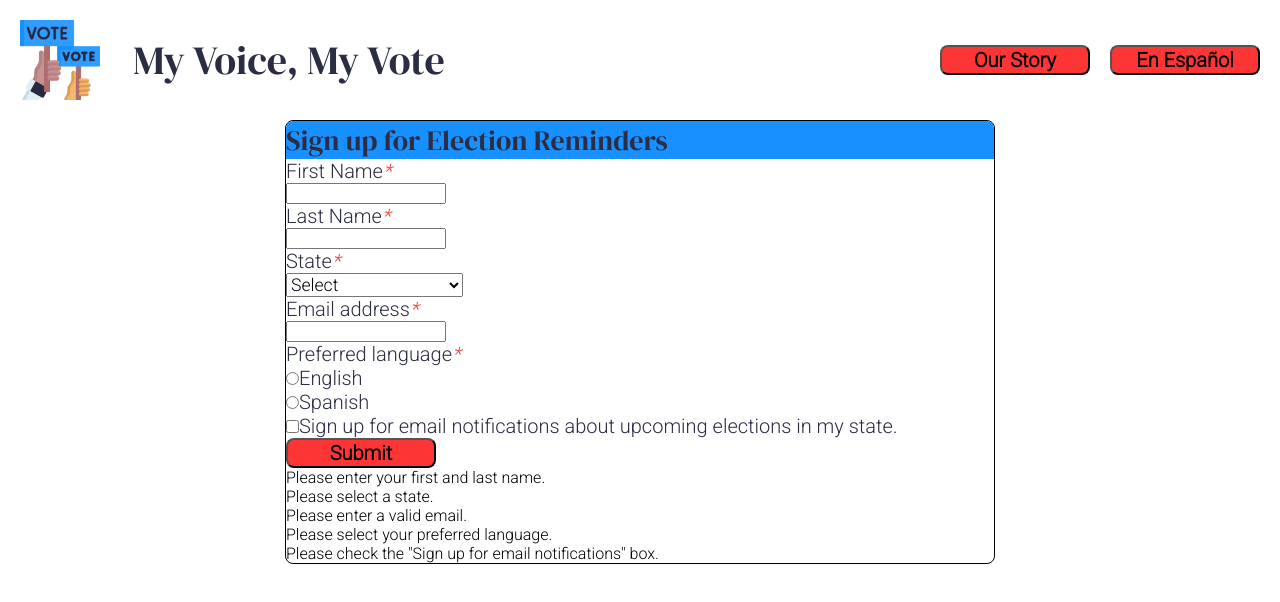
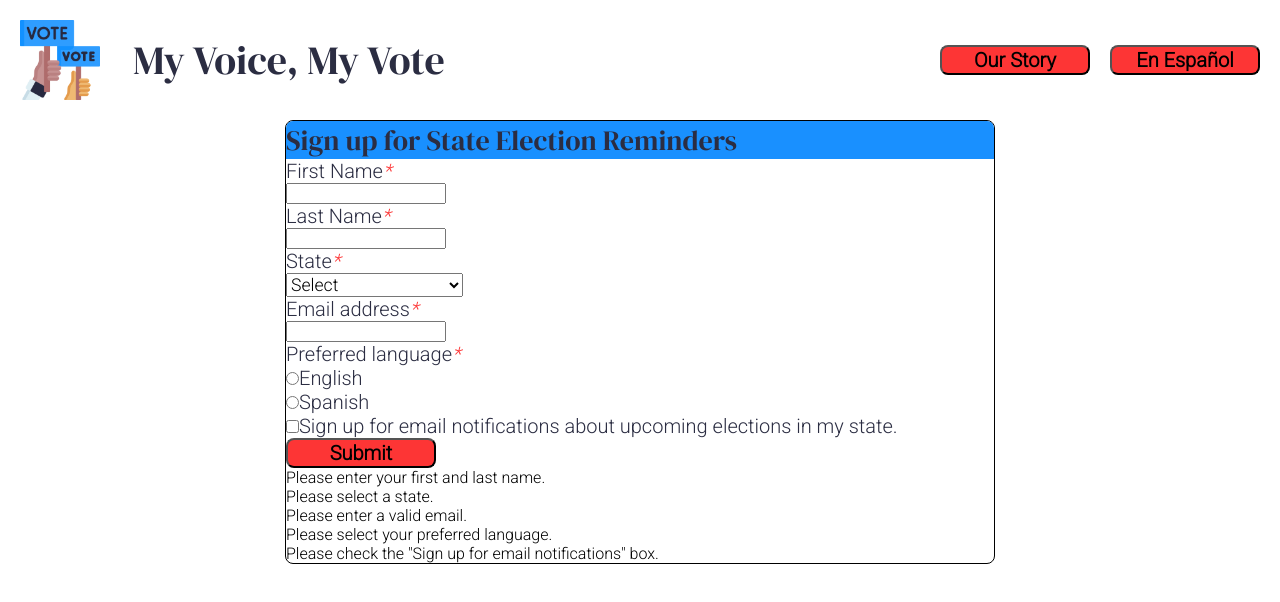
Before and after one commit to ivonne-hernandez/mi-voz-mi-voto-1, a React (Create React App) app: page / in a window 1280 px wide. Shown: the top 602 px of the page. Built offline with nearby package versions, Linux system fonts and the light colour scheme.

Commit message:
Refactor form header p tag to State Election Reminders

```diff
--- a/src/Components/EmailNotificationForm/EmailNotificationForm.js
+++ b/src/Components/EmailNotificationForm/EmailNotificationForm.js
@@ -151,7 +151,7 @@ class EmailNotificationForm extends Component {
     return (
       <form className="form-container">
         <div className="form-header-container">
-          <p className="form-header">Sign up for Election Reminders</p>
+          <p className="form-header">Sign up for State Election Reminders</p>
         </div>
         <div className="label-input-container">
           <label>
```
